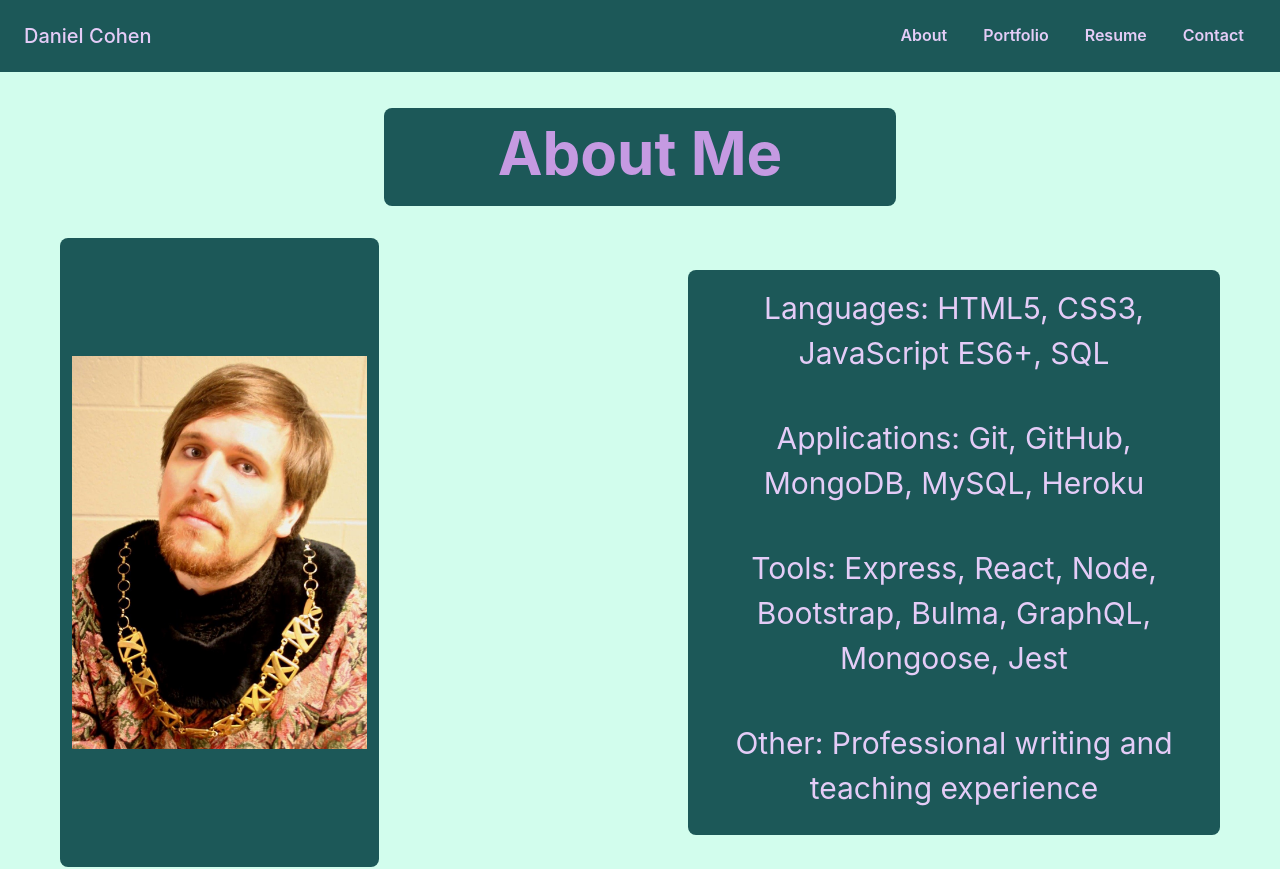
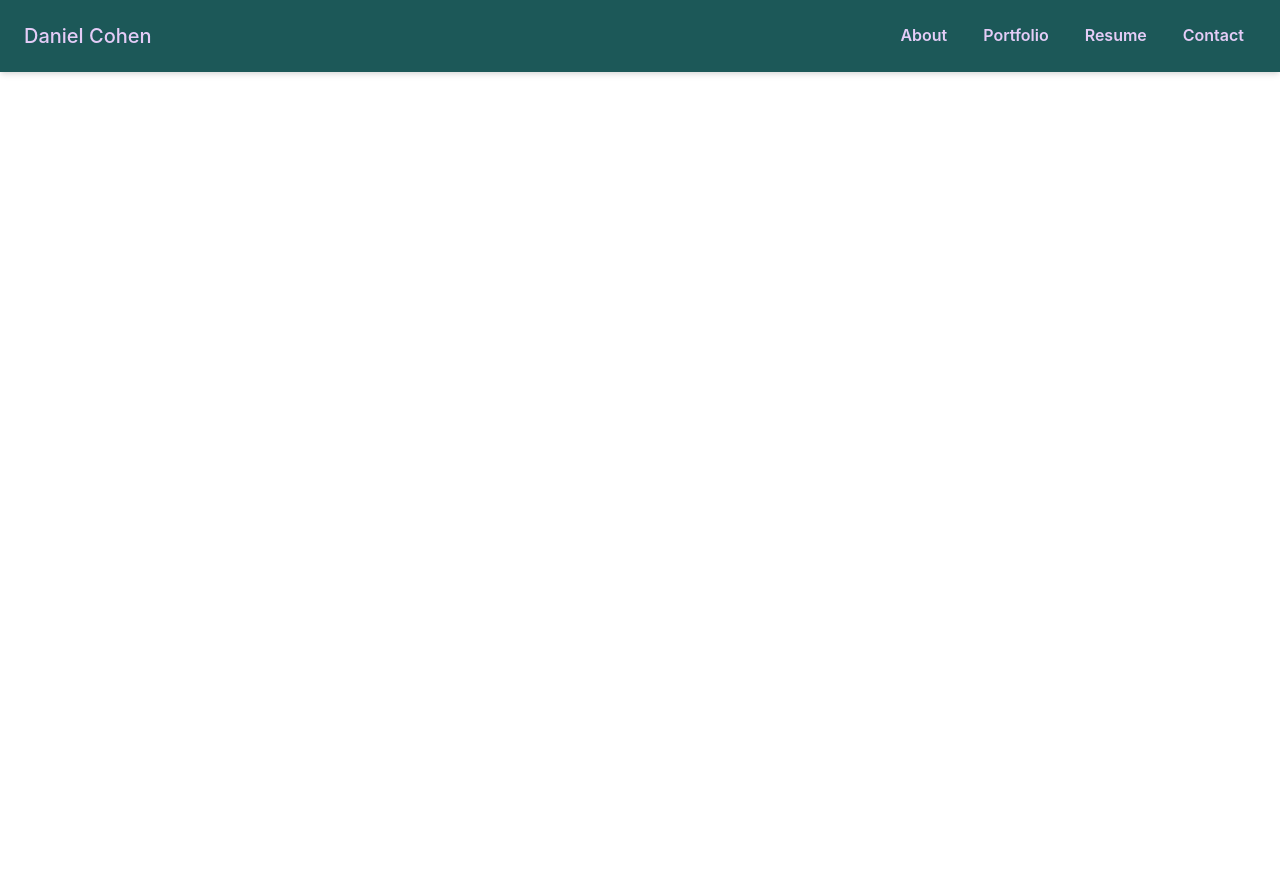
Before and after one commit to dctristero/daniel-cohen-portfolio, a React (Create React App) app: page / in a window 1280 px wide. Shown: the top 869 px of the page. After the commit the page ends 800 px from the top, so only its background shows below. Built offline with nearby package versions, Linux system fonts and the light colour scheme.

Commit message:
url adjust

```diff
--- a/src/App.js
+++ b/src/App.js
@@ -14,10 +14,10 @@ function App() {
    {/* <Site> */}
    <Navbar/>
    <Routes>
-   <Route path="/" element={<About/>}/>
-   <Route path="/portfolio" element={<Portfolio/>}/>
-   <Route path="/contact" element={<Contact/>}/>
-   <Route path="/resume" element={<Resume/>}/>
+   <Route path="/daniel-cohen-portfolio" element={<About/>}/>
+   <Route path="/daniel-cohen-portfolio/portfolio" element={<Portfolio/>}/>
+   <Route path="/daniel-cohen-portfolio/contact" element={<Contact/>}/>
+   <Route path="/daniel-cohen-portfolio/resume" element={<Resume/>}/>
    </Routes>
    {/* </Site> */}
    </BrowserRouter>
--- a/src/components/navbar.js
+++ b/src/components/navbar.js
@@ -50,10 +50,10 @@ const Navbar = () => {
               mr={1}
               display={{ base: "none", md: "inline-flex" }}
             >
-              <Button color={["primary.300"]} className="navbtn" variant="ghost"><Link to="/">About</Link></Button>
-              <Button color={["primary.300"]} className="navbtn" variant="ghost"><Link to="/portfolio">Portfolio</Link></Button>
-              <Button color={["primary.300"]} className="navbtn" variant="ghost"><Link to="/resume">Resume</Link></Button>
-              <Button color={["primary.300"]} className="navbtn" variant="ghost"><Link to="/contact">Contact</Link></Button>
+              <Button color={["primary.300"]} className="navbtn" variant="ghost"><Link to="daniel-cohen-portfolio/">About</Link></Button>
+              <Button color={["primary.300"]} className="navbtn" variant="ghost"><Link to="daniel-cohen-portfolio/portfolio">Portfolio</Link></Button>
+              <Button color={["primary.300"]} className="navbtn" variant="ghost"><Link to="daniel-cohen-portfolio/resume">Resume</Link></Button>
+              <Button color={["primary.300"]} className="navbtn" variant="ghost"><Link to="daniel-cohen-portfolio/contact">Contact</Link></Button>
             </HStack>
             <Box display={{ base: "inline-flex", md: "none" }}>
               <IconButton
```
Also changed, not shown: package.json (+7 -1 lines), 1 other file (tests, documents, lock files or other folders).
